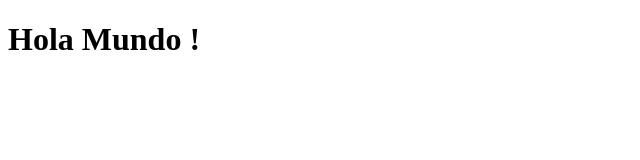
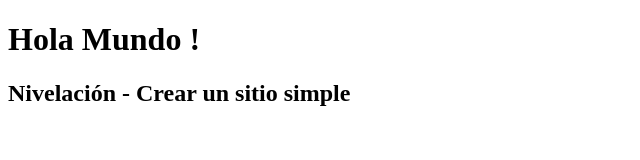
Before and after one commit to juanpoloparcial/CajaTexto, a plain HTML site: page index.html in a window 1280 px wide. Shown: the whole page, without its empty margins (0-640 px from the left). Drawn offline with Linux system fonts and the light colour scheme.

Commit message:
modificacion prueba

```diff
--- a/index.html
+++ b/index.html
@@ -7,5 +7,6 @@
 </head>
 <body>
     <h1> Hola Mundo !</h1>
+    <h2> Nivelación - Crear un sitio simple</h2>
 </body>
 </html>
```
Also changed, not shown: 1 other file.
